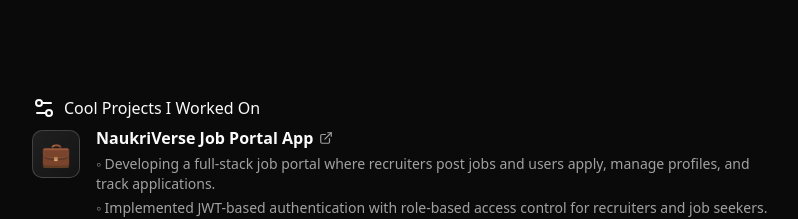
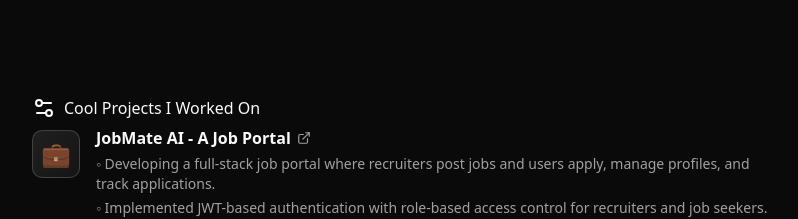
Before and after one commit to dhruvjain2004/portfolio, a Next.js app: page / in a window 1280 px wide. Shown: the part 1320-1539 px from the top of the page, without its empty margins (240-1038 px from the left). Built offline with nearby package versions, Linux system fonts and the light colour scheme.

Commit message:
name change

```diff
--- a/src/app/page.tsx
+++ b/src/app/page.tsx
@@ -65,7 +65,7 @@ interface ProjectItem {
 
 const projects: ProjectItem[] = [
   {
-    name: "NaukriVerse Job Portal App",
+    name: "JobMate AI - A Job Portal ",
     link: "https://github.com/dhruvjain2004/NaukriVerse",
     description: [
       "◦ Developing a full-stack job portal where recruiters post jobs and users apply, manage profiles, and track applications.",
--- a/src/app/resume/page.tsx
+++ b/src/app/resume/page.tsx
@@ -175,7 +175,7 @@ export default function ResumePage() {
             <div className="space-y-4">
               <div>
                 <h3 className="font-medium text-gray-900 dark:text-white">
-                  NaukriVerse – Full-Stack Job Portal
+                  JobMate AI – Full-Stack Job Portal
                 </h3>
                 <p className="text-gray-600 dark:text-gray-400">
                   MERN-based job portal with role-based authentication (User, Recruiter, Admin),
```
